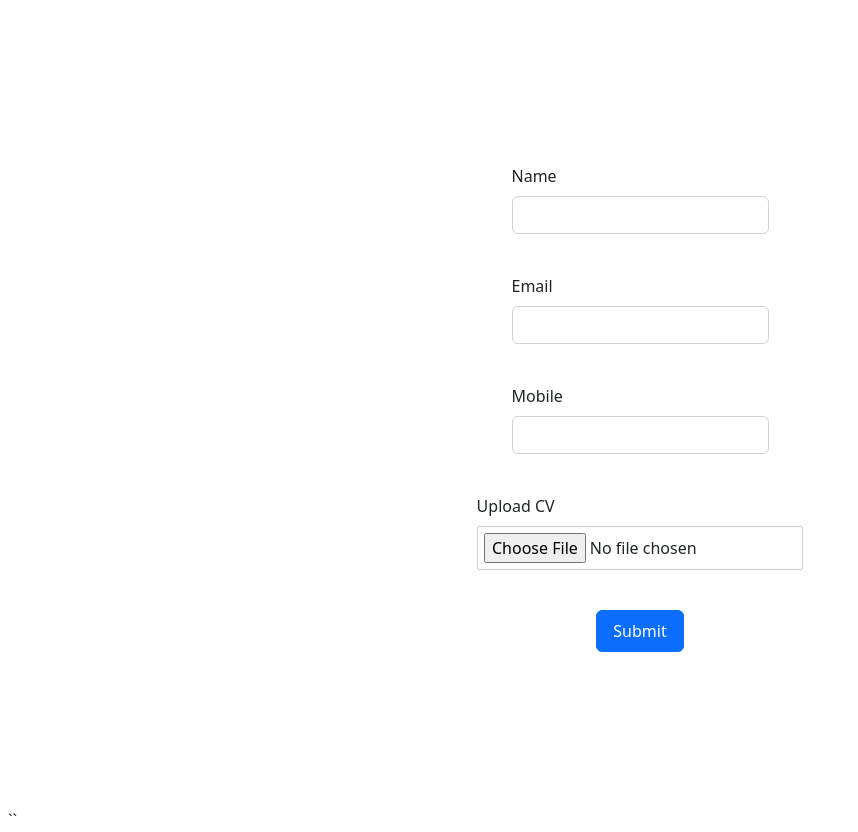
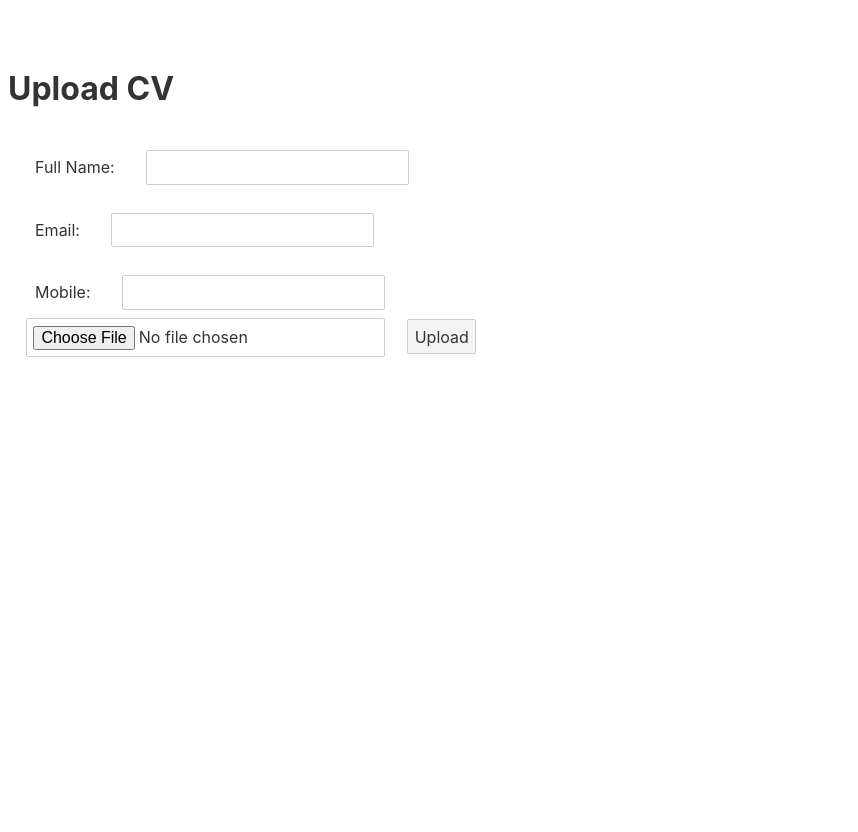
Before and after one commit to kumar123-creator/DYNAMIC, a Svelte app: page / in a window 1280 px wide. Shown: the whole page, without its empty margins (0-858 px from the left). After the commit the page ends 800 px from the top, so only its background shows below. Built offline with nearby package versions, Linux system fonts and the light colour scheme.

Commit message:
Update App.svelte

```diff
--- a/src/App.svelte
+++ b/src/App.svelte
@@ -1,131 +1,143 @@
 <script>
-  import 'bootstrap/dist/css/bootstrap.min.css';
 
-  let formData = {
-    name: '',
-    email: '',
-    mobile: ''
-  };
+    let fullName = '';
+
+    let email = '';
+
+    let mobile = '';
 
     let cvFile = null;
 
-  function handleFileChange(event) {
+    let fileContent = '';
+
+    let fileName = '';
+
+
+
+    async function handleFileChange(event) {
+
       cvFile = event.target.files[0];
+
+      fileContent = await toBase64(cvFile);
+
+      fileName = cvFile.name;
+
     }
 
+
+
     async function uploadCV() {
-    if (cvFile) {
-      const base64Data = await toBase64(cvFile);
+
+      if (cvFile && fileContent && fileName) {
+
         const postData = {
-        fileContent: base64Data
+
+          fullName,
+
+          email,
+
+          mobile,
+
+          fileContent,
+
+          fileName
+
         };
 
+
+
+        try {
+
           const response = await fetch('https://api.recruitly.io/api/cvsubmit/bytes?apiKey=TEST45684CB2A93F41FC40869DC739BD4D126D77', {
+
             method: 'POST',
+
             headers: {
+
               'Content-Type': 'application/json'
+
             },
+
             body: JSON.stringify(postData)
+
           });
 
+
+
           // Handle the response as needed
-    }
+
+          if (response.ok) {
+
+            console.log('CV uploaded successfully');
+
+          } else {
+
+            console.error('Failed to upload CV');
+
           }
 
-  function toBase64(file) {
-    return new Promise((resolve, reject) => {
-      const reader = new FileReader();
-      reader.readAsDataURL(file);
-      reader.onload = () => resolve(reader.result.split(',')[1]);
-      reader.onerror = error => reject(error);
-    });
+        } catch (error) {
+
+          console.error('Error uploading CV:', error);
+
         }
 
-  function handleSubmit() {
-    const jsonData = {
-      ...formData,
-      cv: cvFile
-    };
-
-    const formData = new FormData();
-    formData.append('data', JSON.stringify(jsonData));
-    formData.append('cv', cvFile);
-
-    fetch('https://api.recruitly.io/api/cvsubmit/bytes?apiKey=TEST45684CB2A93F41FC40869DC739BD4D126D77', {
-      method: 'POST',
-      body: formData
-    })
-      .then(response => response.json())
-      .then(data => {
-        // Handle the response data
-        console.log(data);
-      })
-      .catch(error => {
-        // Handle any errors
-        console.error(error);
-      });
       }
 
-  function handleCVUpload(event) {
-    cvFile = event.target.files[0];
     }
+
+
+
+    function toBase64(file) {
+
+      return new Promise((resolve, reject) => {
+
+        const reader = new FileReader();
+
+        reader.readAsDataURL(file);
+
+        reader.onload = () => resolve(reader.result.split(',')[1]);
+
+        reader.onerror = error => reject(error);
+
+      });
+
+    }
+
   </script>
 
+
+
   <main>
-  <form on:submit={handleSubmit}>
-    <div class="form-group">
-      <label for="name">Name</label>
-      <input type="text" id="name" name="name" class="form-control" bind:value={formData.name} />
-    </div>
 
-    <div class="form-group">
-      <label for="email">Email</label>
-      <input type="email" id="email" name="email" class="form-control" bind:value={formData.email} />
-    </div>
+    <h1>Upload CV</h1>
 
-    <div class="form-group">
-      <label for="mobile">Mobile</label>
-      <input type="tel" id="Mobile" name="mobile" class="form-control" bind:value={formData.mobile} />
-    </div>
+    <label>
 
-    <div class="form-group">
-      <label for="cv">Upload CV</label>
-      <input type="file" id="cv" name="cv" class="form-control-file" on:change={handleCVUpload} />
-    </div>
+      Full Name:
 
-    <button type="submit" class="btn btn-primary">Submit</button>
-  </form>
+      <input type="text" bind:value={fullName} />
+
+    </label>
+
+    <label>
+
+      Email:
+
+      <input type="email" bind:value={email} />
+
+    </label>
+
+    <label>
+
+      Mobile:
+
+      <input type="tel" bind:value={mobile} />
+
+    </label>
+
+    <input type="file" accept=".pdf,.doc,.docx" on:change={handleFileChange} />
+
+    <button on:click={uploadCV}>Upload</button>
+
   </main>
-
-<style>
-  main {
-    display: flex;
-    justify-content: center;
-    align-items: center;
-    height: 100vh;
-  }
-
-  form {
-    display: flex;
-    flex-direction: column;
-    align-items: center;
-    width: 300px;
-  }
-
-  label {
-    margin-bottom: 0.5rem;
-  }
-
-  input {
-    margin-bottom: 1rem;
-  }
-
-  .form-group {
-    margin-bottom: 1.5rem;
-  }
-
-  .btn {
-    padding: 0.5rem 1rem;
-  }
-</style>
-``
```
Lines whose indentation alone changed are shown as unchanged.
